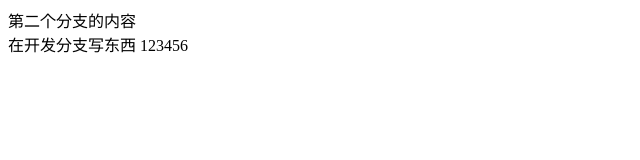
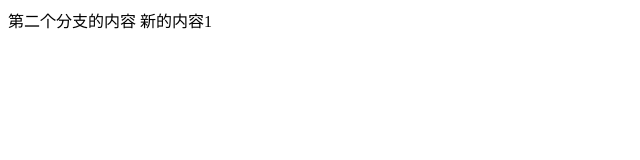
Before and after one commit to GrayFrost/learnGit, a website: page a.html in a window 1280 px wide. Shown: the whole page, without its empty margins (0-640 px from the left). Drawn offline with Linux system fonts and the light colour scheme.

Commit message:
feat(html): new text1

```diff
--- a/a.html
+++ b/a.html
@@ -7,8 +7,7 @@
   <title>Document</title>
 </head>
 <body>
-  <section>第二个分支的内容</section>
-  <sectionn>在开发分支写东西</sectionn>
-  123456
+  第二个分支的内容
+  新的内容1
 </body>
 </html>
```
